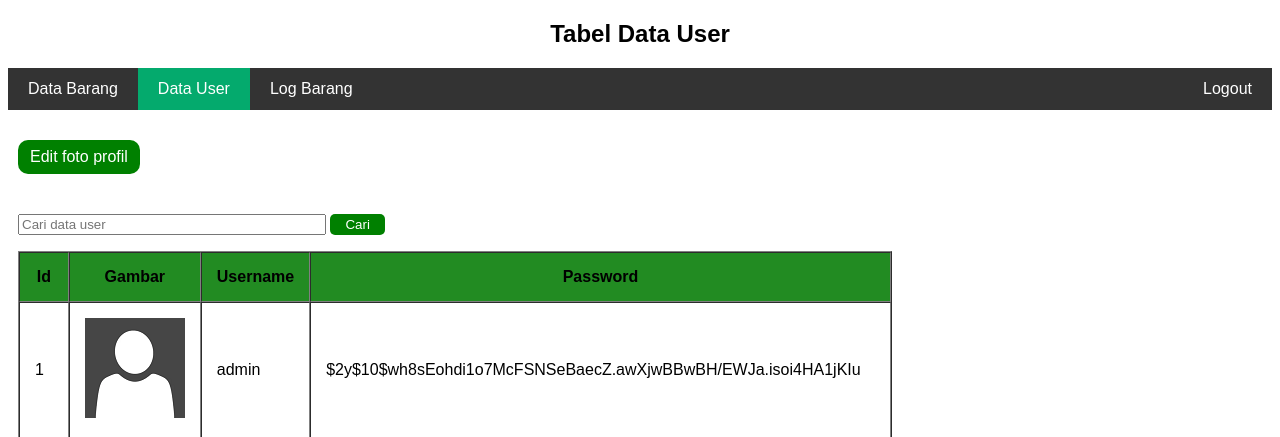
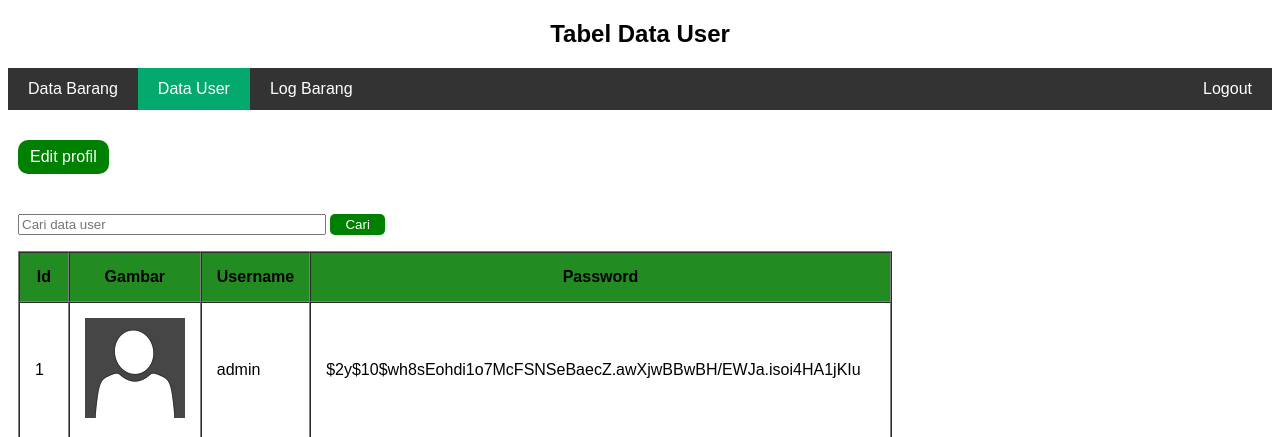
Before and after one commit to backend-player/portfolio, a PHP site: page /user/data-user.php in a window 1280 px wide. Shown: the top 437 px of the page. Run offline with PHP 8.4, Linux system fonts and the light colour scheme; a user stored in the database is signed in; data comes from the database, SQL or seed files in the repository.

Commit message:
mengubah nama button menjadi edit profil

```diff
--- a/crud/user/data-user.php
+++ b/crud/user/data-user.php
@@ -85,7 +85,7 @@ if(isset($_POST["cari-btn"])) {
 
   <div class="tabel-data-user">
 
-    <a href="edit-user.php" class="edit-foto-profil">Edit foto profil</a>
+    <a href="edit-user.php" class="edit-foto-profil">Edit profil</a>
 
     <form action="data-user.php" method="POST">
       <label>
```
